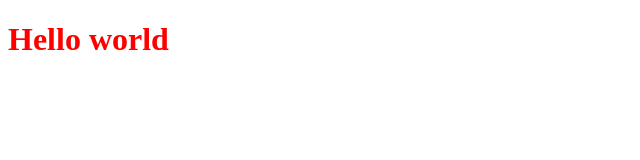
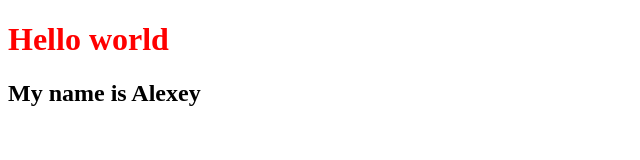
Before and after one commit to alexsimbirov/git-learn, a plain HTML site: page index.html in a window 1280 px wide. Shown: the whole page, without its empty margins (0-640 px from the left). Drawn offline with Linux system fonts and the light colour scheme.

Commit message:
change index file

```diff
--- a/index.html
+++ b/index.html
@@ -9,5 +9,6 @@
 </head>
 <body>
    <h1>Hello world</h1>
+   <h2>My name is Alexey</h2>
 </body>
 </html>
```
